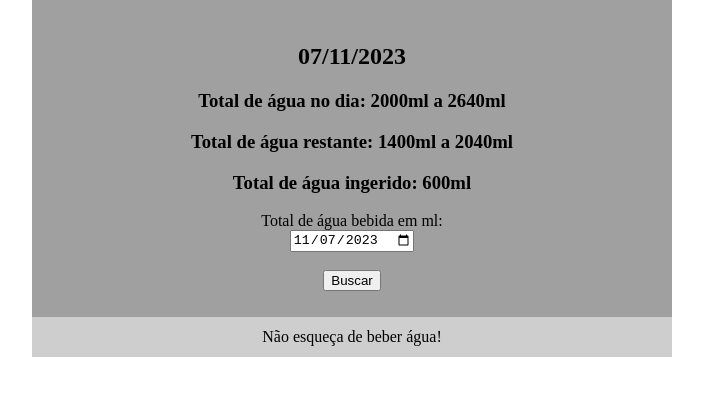
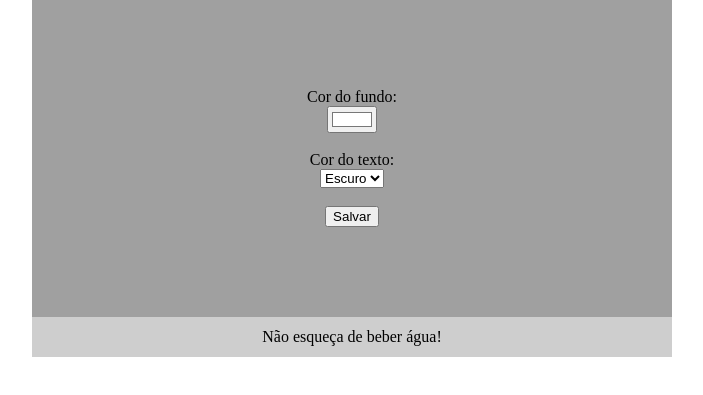
Before and after one commit to cedric-matheus/drink-water-project, a website: page src/index.html in a window 1280 px wide. Shown: the part 243-638 px from the top of the page, without its empty margins (288-991 px from the left). Drawn offline with Linux system fonts and the light colour scheme.

Commit message:
0.15.0 - Create Basic Theme Html

```diff
--- a/src/index.html
+++ b/src/index.html
@@ -73,6 +73,24 @@
           </form>
         </div>
       </div>
+
+      <!-- Tema -->
+      <div id="theme">
+        <form id="themeForm">
+          <label for="backgroundColor">Cor do fundo:</label><br>
+          <input type="color" id="backgroundColor" name="backgroundColor" value="#ffffff"><br>
+          <br>
+
+          <label for="textColor">Cor do texto:</label><br>
+          <select id="textColor" name="textColor">
+            <option value="#000000">Escuro</option>
+            <option value="#ffffff">Claro</option>
+          </select><br>
+          <br>
+
+          <input type="submit" value="Salvar">
+        </form>
+      </div>
     </section>
 
     <footer class="footer">
@@ -94,10 +112,12 @@
     const userForm = document.getElementById("userDataForm");
     const drinkWaterForm = document.getElementById("drinkWaterForm");
     const findDayForm = document.getElementById("findDayForm");
+    const themeForm = document.getElementById("themeForm");
 
     userForm.addEventListener("submit", submitForm);
     drinkWaterForm.addEventListener("submit", submitForm);
     findDayForm.addEventListener("submit", submitForm);
+    themeForm.addEventListener("submit", submitForm);
   </script>
 </body>
 </html>
--- a/src/styles.css
+++ b/src/styles.css
@@ -42,6 +42,6 @@ body {
   justify-content: center;
 }
 
-#userData, #currentDay {
+#userData, #currentDay, #findDay {
   display: none;
 }
```
